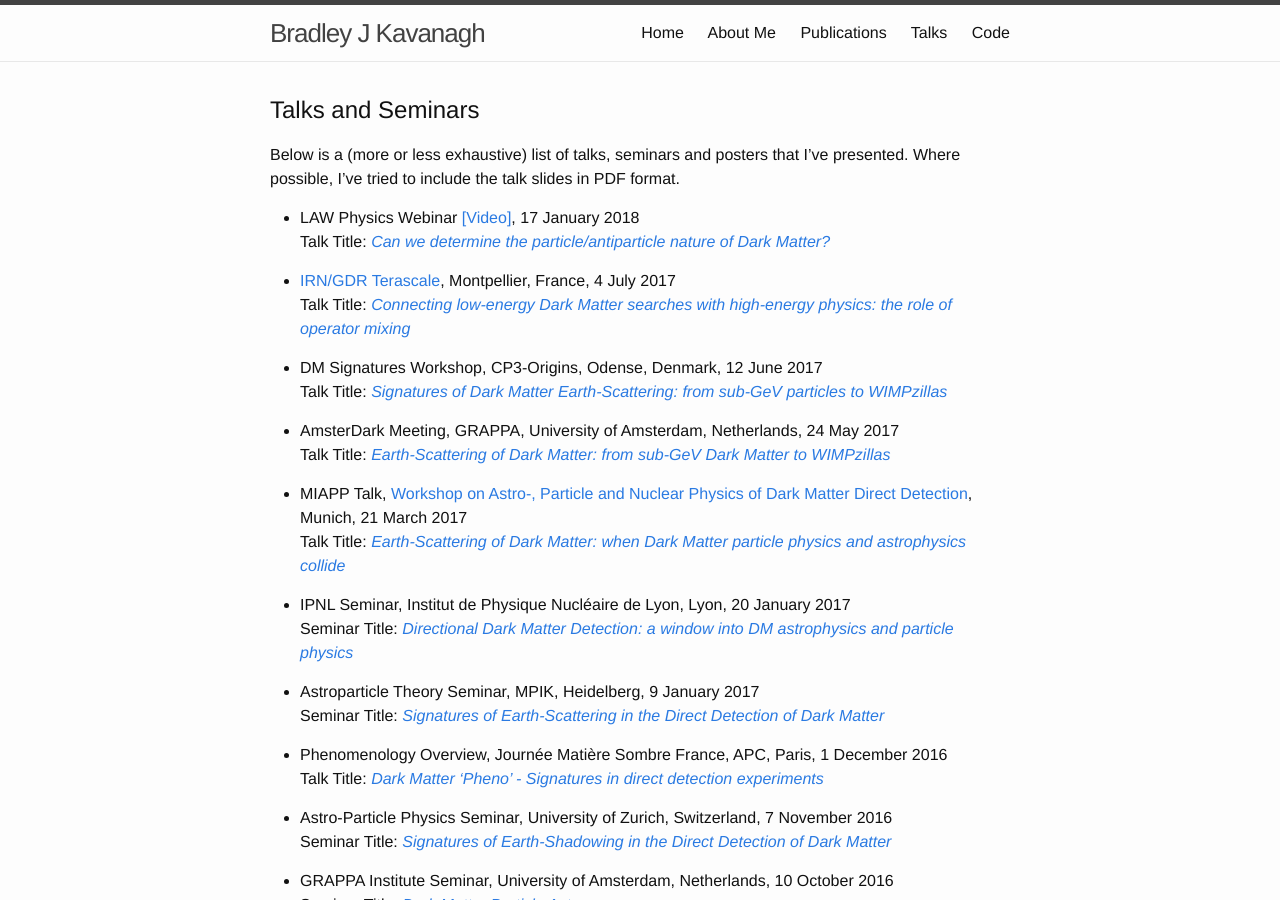
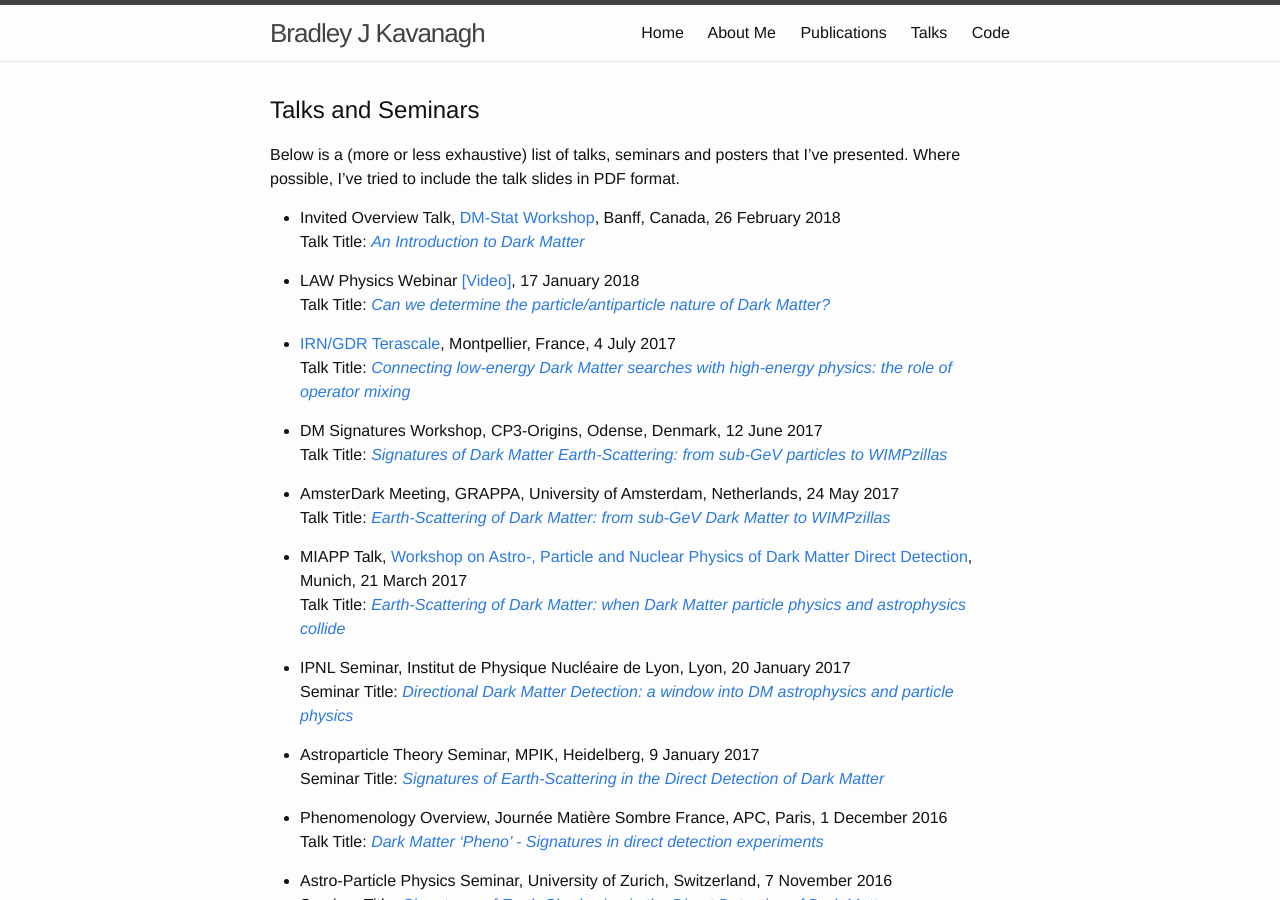
Before and after one commit to bradkav/bradkav.github.io, a Jekyll site: the page built from talks.md, in a window 1280 px wide and 900 px high. Built offline with Jekyll 4.4.1, drawn with Linux system fonts in a browser that asks for light colours.

Commit message:
Added DMstat talk

```diff
--- a/talks.md
+++ b/talks.md
@@ -8,6 +8,9 @@ weight: 4
 ## Talks and Seminars
 
 Below is a (more or less exhaustive) list of talks, seminars and posters that I've presented. Where possible, I've tried to include the talk slides in PDF format.
+
+- Invited Overview Talk, [DM-Stat Workshop](https://workshops.birs.ca/events/18w5095), Banff, Canada, 26 February 2018
+Talk Title: [*An Introduction to Dark Matter*](/assets/slides/KAVANAGH-DMstat.pdf)
 
 - LAW Physics Webinar [[Video]](https://lawphysics.wordpress.com/2018/01/10/w56-bradley-kavanagh-can-we-determine-the-particle-antiparticle-nature-of-dark-matter/), 17 January 2018
 Talk Title: [*Can we determine the particle/antiparticle nature of Dark Matter?*](/assets/slides/KAVANAGH-LAWphysics.pdf)
```
Also changed, not shown: 1 other file.
